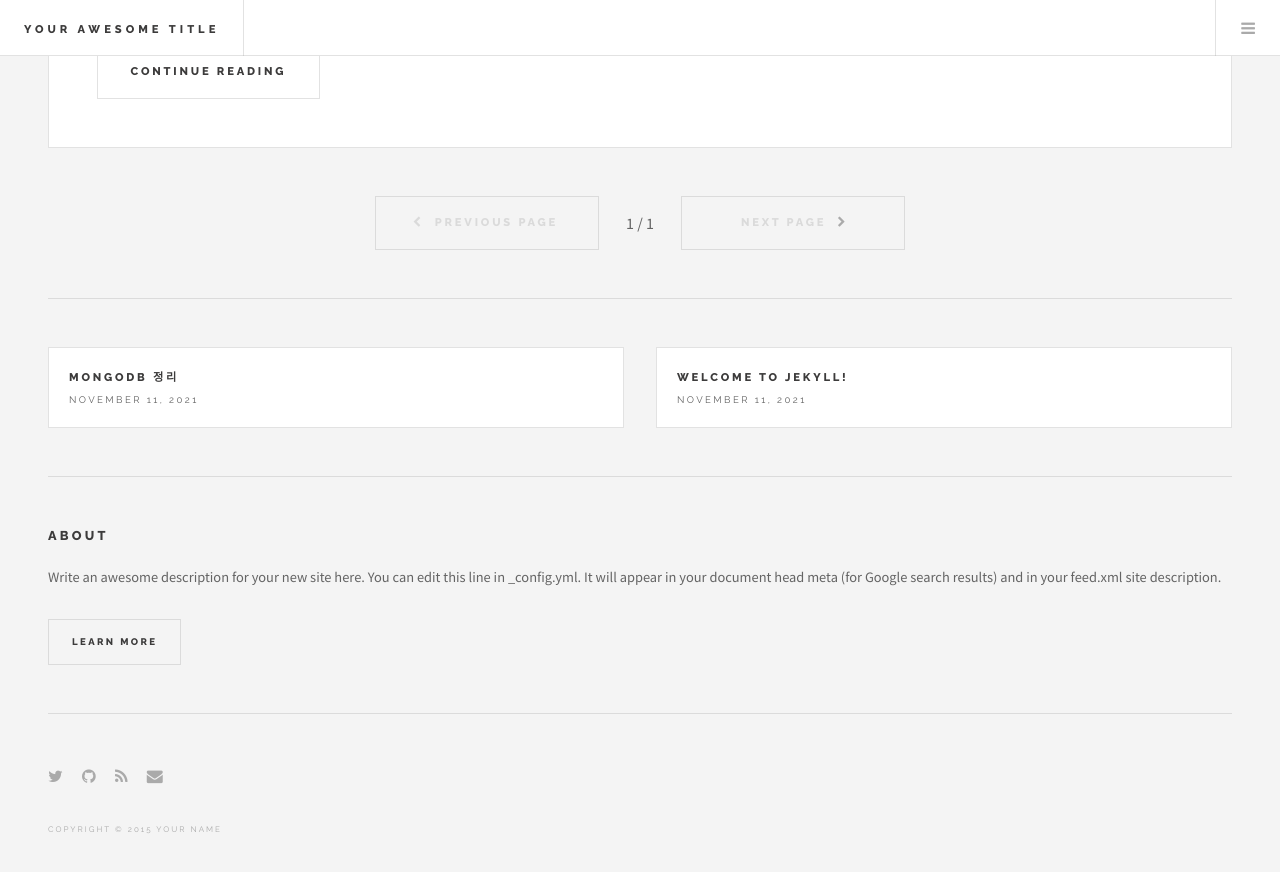
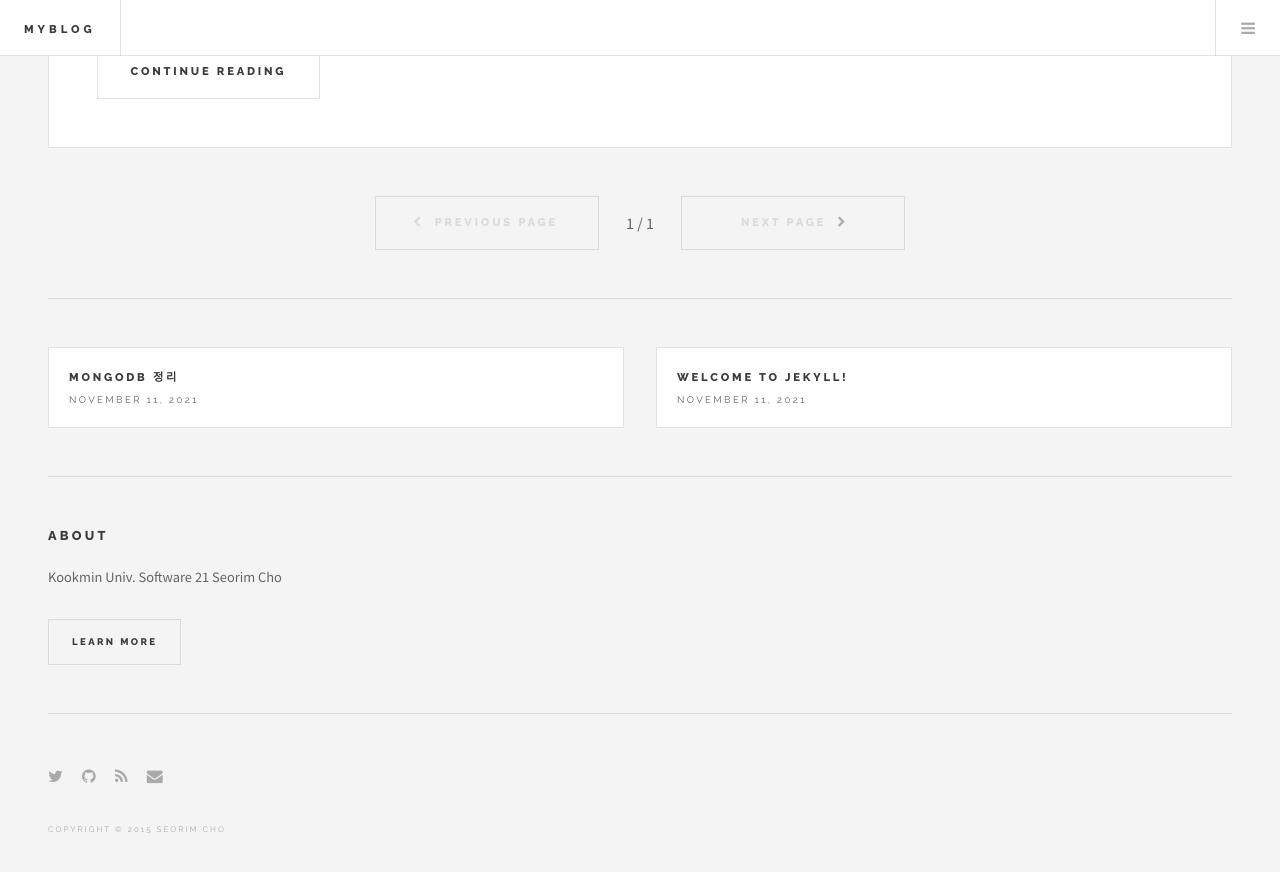
Before and after one commit to srcho01/srcho01.github.io, a Jekyll site: the page built from index.html, in a window 1280 px wide and 900 px high, scrolled down 996 px. Shown: the top 872 px of the window. Built offline with Jekyll 4.4.1, drawn with Linux system fonts in a browser that asks for light colours; the list of posts is cut into pages by our own code; some of the changed text lies outside the part shown.

Commit message:
Change config

```diff
--- a/_config.yml
+++ b/_config.yml
@@ -1,20 +1,19 @@
 # Site settings
-title: Your awesome title
-email: your-email@domain.com
+title: MyBlog
+email: srcho01@naver.com
 description: > # this means to ignore newlines until "baseurl:"
-  Write an awesome description for your new site here. You can edit this
-  line in _config.yml. It will appear in your document head meta (for
-  Google search results) and in your feed.xml site description.
+  Kookmin Univ. Software
+  21 Seorim Cho
 baseurl: "" # the subpath of your site, e.g. /blog/
 url: "http://yourdomain.com" # the base hostname & protocol for your site
-twitter_username: jekyllrb
-github_username:  jekyll
+twitter_username:
+github_username: srcho01
 
 # Build settings
 markdown: kramdown
 
 paginate: 4
 
-author: Your name
+author: Seorim Cho
 
 gems: [jekyll-paginate]
```
